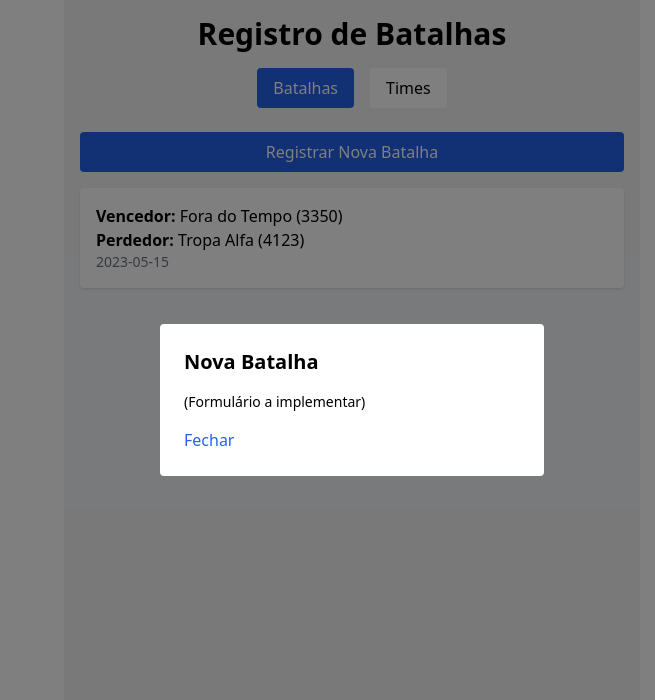
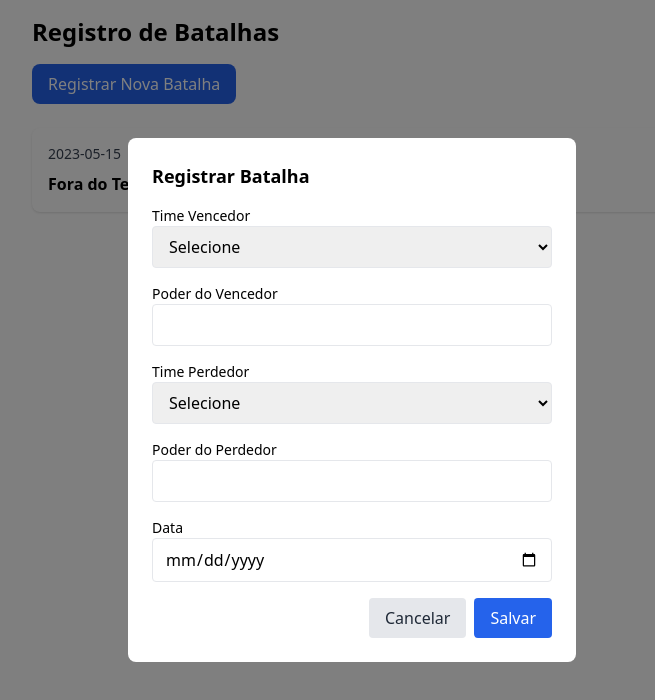
Before and after one commit to angelinogonsalves/personal-site, a Next.js app: page /warbattles in a window 1280 px wide. Both pictures are taken after a click on the button "Registrar Nova Batalha". Shown: the top 700 px of the page, without its empty margins (288-943 px from the left). Built offline with nearby package versions, Linux system fonts and the light colour scheme.

Commit message:
add war battles v4

```diff
--- a/src/app/warbattles/page.jsx
+++ b/src/app/warbattles/page.jsx
@@ -1,110 +1,167 @@
 "use client";
 
 import { useEffect, useState } from "react";
-import Head from "next/head";
 
-export default function RegistroPage() {
+export default function WarBattlesPage() {
+  const [battles, setBattles] = useState([]);
   const [teams, setTeams] = useState([]);
-  const [battles, setBattles] = useState([]);
-  const [currentTab, setCurrentTab] = useState("battles");
-  const [showBattleModal, setShowBattleModal] = useState(false);
-  const [showTeamModal, setShowTeamModal] = useState(false);
+  const [showModal, setShowModal] = useState(false);
+  const [formData, setFormData] = useState({
+    winnerId: "",
+    winnerPower: "",
+    loserId: "",
+    loserPower: "",
+    date: ""
+  });
 
-  // Inicializa times e batalhas simuladas
   useEffect(() => {
-    setTeams([
-      { id: 1, name: "Fora do Tempo", color: "blue" },
-      { id: 2, name: "Tropa Alfa", color: "red" },
-    ]);
-    setBattles([
-      { id: 1, winnerId: 1, winnerPower: 3350, loserId: 2, loserPower: 4123, date: "2023-05-15" },
-    ]);
+    // Dados iniciais de exemplo
+    const initialTeams = [
+      { id: 1, name: "Fora do Tempo" },
+      { id: 2, name: "Tropa Alfa" }
+    ];
+    const initialBattles = [
+      {
+        id: 1,
+        winnerId: 1,
+        winnerPower: 3350,
+        loserId: 2,
+        loserPower: 4123,
+        date: "2023-05-15"
+      }
+    ];
+    setTeams(initialTeams);
+    setBattles(initialBattles);
   }, []);
 
-  const getTeamName = (id) => teams.find((t) => t.id === id)?.name || "-";
+  const handleOpenModal = () => setShowModal(true);
+  const handleCloseModal = () => setShowModal(false);
+
+  const handleChange = (e) => {
+    setFormData({ ...formData, [e.target.id]: e.target.value });
+  };
+
+  const handleSubmit = (e) => {
+    e.preventDefault();
+    const newBattle = {
+      id: battles.length + 1,
+      ...formData,
+      winnerId: parseInt(formData.winnerId),
+      winnerPower: parseInt(formData.winnerPower),
+      loserId: parseInt(formData.loserId),
+      loserPower: parseInt(formData.loserPower)
+    };
+    setBattles([newBattle, ...battles]);
+    setShowModal(false);
+    setFormData({ winnerId: "", winnerPower: "", loserId: "", loserPower: "", date: "" });
+  };
+
+  const getTeamName = (id) => teams.find((t) => t.id === id)?.name || "???";
 
   return (
-    <>
-      <Head>
-        <title>Registro de Batalhas</title>
-        <link rel="stylesheet" href="https://cdnjs.cloudflare.com/ajax/libs/font-awesome/6.4.0/css/all.min.css" />
-      </Head>
-      <div className="min-h-screen bg-gray-100 p-4 max-w-xl mx-auto">
-        <h1 className="text-3xl font-bold text-center mb-4">Registro de Batalhas</h1>
+    <div className="p-4 max-w-2xl mx-auto">
+      <h1 className="text-2xl font-bold mb-4">Registro de Batalhas</h1>
 
-        <div className="flex justify-center gap-4 mb-6">
       <button
-            className={`px-4 py-2 rounded ${currentTab === "battles" ? "bg-blue-600 text-white" : "bg-white"}`}
-            onClick={() => setCurrentTab("battles")}
-          >
-            Batalhas
-          </button>
-          <button
-            className={`px-4 py-2 rounded ${currentTab === "teams" ? "bg-blue-600 text-white" : "bg-white"}`}
-            onClick={() => setCurrentTab("teams")}
-          >
-            Times
-          </button>
-        </div>
-
-        {currentTab === "battles" && (
-          <div>
-            <button
-              className="w-full mb-4 bg-blue-600 text-white py-2 rounded"
-              onClick={() => setShowBattleModal(true)}
+        onClick={handleOpenModal}
+        className="mb-6 bg-blue-600 hover:bg-blue-700 text-white font-medium py-2 px-4 rounded-lg"
       >
         Registrar Nova Batalha
       </button>
+
+      <ul className="space-y-3">
         {battles.map((battle) => (
-              <div key={battle.id} className="bg-white p-4 mb-2 rounded shadow">
-                <p>
-                  <strong>Vencedor:</strong> {getTeamName(battle.winnerId)} ({battle.winnerPower})
-                </p>
-                <p>
-                  <strong>Perdedor:</strong> {getTeamName(battle.loserId)} ({battle.loserPower})
-                </p>
-                <p className="text-sm text-gray-500">{battle.date}</p>
+          <li key={battle.id} className="bg-white rounded-lg shadow p-4">
+            <div className="text-sm text-gray-700 mb-2">{battle.date}</div>
+            <div className="font-semibold">
+              {getTeamName(battle.winnerId)} ({battle.winnerPower}) venceu {getTeamName(battle.loserId)} ({battle.loserPower})
             </div>
+          </li>
         ))}
+      </ul>
+
+      {showModal && (
+        <div className="fixed inset-0 bg-black bg-opacity-50 flex items-center justify-center z-50">
+          <div className="bg-white rounded-lg p-6 w-full max-w-md">
+            <h2 className="text-lg font-bold mb-4">Registrar Batalha</h2>
+            <form onSubmit={handleSubmit} className="space-y-4">
+              <div>
+                <label className="block text-sm">Time Vencedor</label>
+                <select
+                  id="winnerId"
+                  value={formData.winnerId}
+                  onChange={handleChange}
+                  className="w-full border rounded px-3 py-2"
+                >
+                  <option value="">Selecione</option>
+                  {teams.map((t) => (
+                    <option key={t.id} value={t.id}>{t.name}</option>
+                  ))}
+                </select>
               </div>
-        )}
-
-        {currentTab === "teams" && (
               <div>
+                <label className="block text-sm">Poder do Vencedor</label>
+                <input
+                  id="winnerPower"
+                  type="number"
+                  value={formData.winnerPower}
+                  onChange={handleChange}
+                  className="w-full border rounded px-3 py-2"
+                />
+              </div>
+              <div>
+                <label className="block text-sm">Time Perdedor</label>
+                <select
+                  id="loserId"
+                  value={formData.loserId}
+                  onChange={handleChange}
+                  className="w-full border rounded px-3 py-2"
+                >
+                  <option value="">Selecione</option>
+                  {teams.map((t) => (
+                    <option key={t.id} value={t.id}>{t.name}</option>
+                  ))}
+                </select>
+              </div>
+              <div>
+                <label className="block text-sm">Poder do Perdedor</label>
+                <input
+                  id="loserPower"
+                  type="number"
+                  value={formData.loserPower}
+                  onChange={handleChange}
+                  className="w-full border rounded px-3 py-2"
+                />
+              </div>
+              <div>
+                <label className="block text-sm">Data</label>
+                <input
+                  id="date"
+                  type="date"
+                  value={formData.date}
+                  onChange={handleChange}
+                  className="w-full border rounded px-3 py-2"
+                />
+              </div>
+              <div className="flex justify-end space-x-2">
                 <button
-              className="w-full mb-4 bg-green-600 text-white py-2 rounded"
-              onClick={() => setShowTeamModal(true)}
+                  type="button"
+                  onClick={handleCloseModal}
+                  className="bg-gray-200 text-gray-800 px-4 py-2 rounded"
                 >
-              Adicionar Novo Time
+                  Cancelar
                 </button>
-            {teams.map((team) => (
-              <div key={team.id} className="bg-white p-4 mb-2 rounded shadow">
-                <p className="font-bold text-lg text-{team.color}-600">{team.name}</p>
+                <button
+                  type="submit"
+                  className="bg-blue-600 text-white px-4 py-2 rounded hover:bg-blue-700"
+                >
+                  Salvar
+                </button>
               </div>
-            ))}
-          </div>
-        )}
-
-        {showBattleModal && (
-          <div className="fixed inset-0 bg-black bg-opacity-50 flex items-center justify-center z-50">
-            <div className="bg-white p-6 rounded w-96">
-              <h2 className="text-xl font-bold mb-4">Nova Batalha</h2>
-              <p className="text-sm">(Formulário a implementar)</p>
-              <button className="mt-4 text-blue-600" onClick={() => setShowBattleModal(false)}>Fechar</button>
-            </div>
-          </div>
-        )}
-
-        {showTeamModal && (
-          <div className="fixed inset-0 bg-black bg-opacity-50 flex items-center justify-center z-50">
-            <div className="bg-white p-6 rounded w-96">
-              <h2 className="text-xl font-bold mb-4">Novo Time</h2>
-              <p className="text-sm">(Formulário a implementar)</p>
-              <button className="mt-4 text-blue-600" onClick={() => setShowTeamModal(false)}>Fechar</button>
+            </form>
           </div>
         </div>
       )}
     </div>
-    </>
   );
 }
```
Lines whose indentation alone changed are shown as unchanged.
